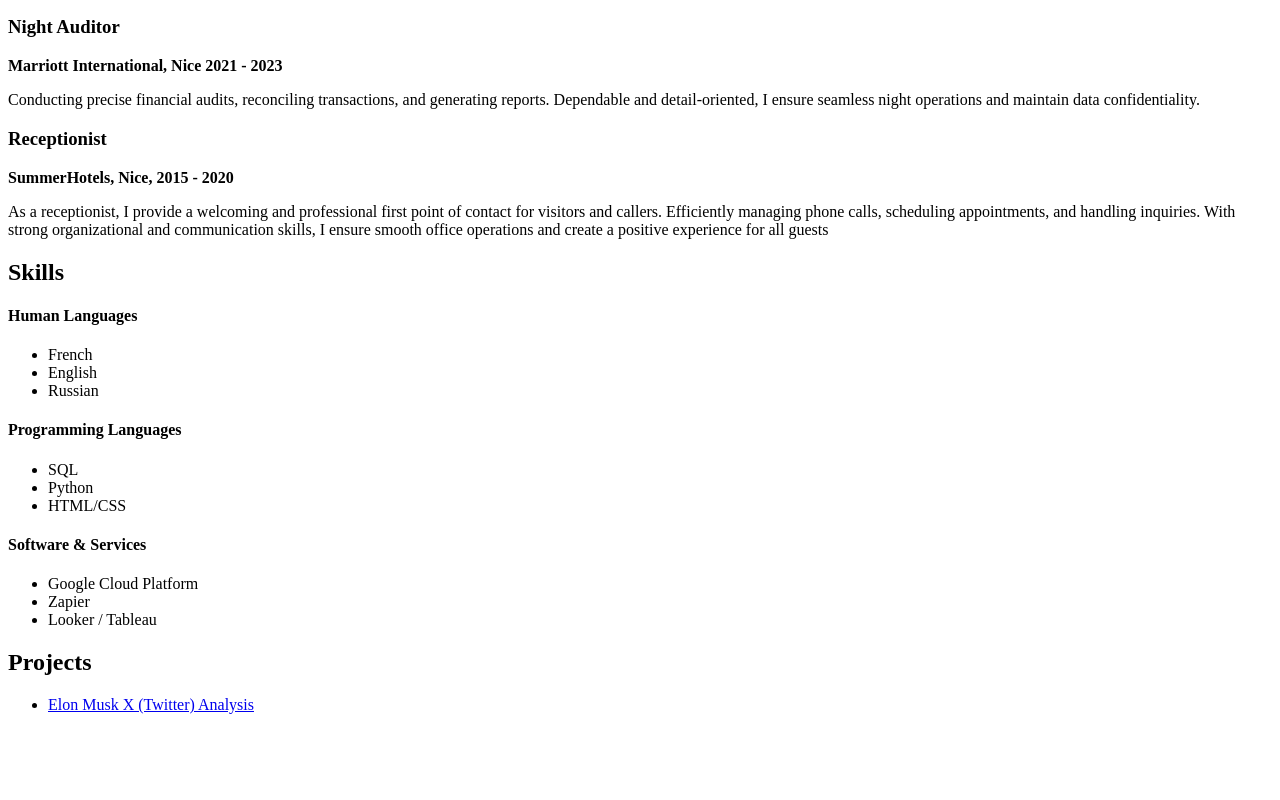
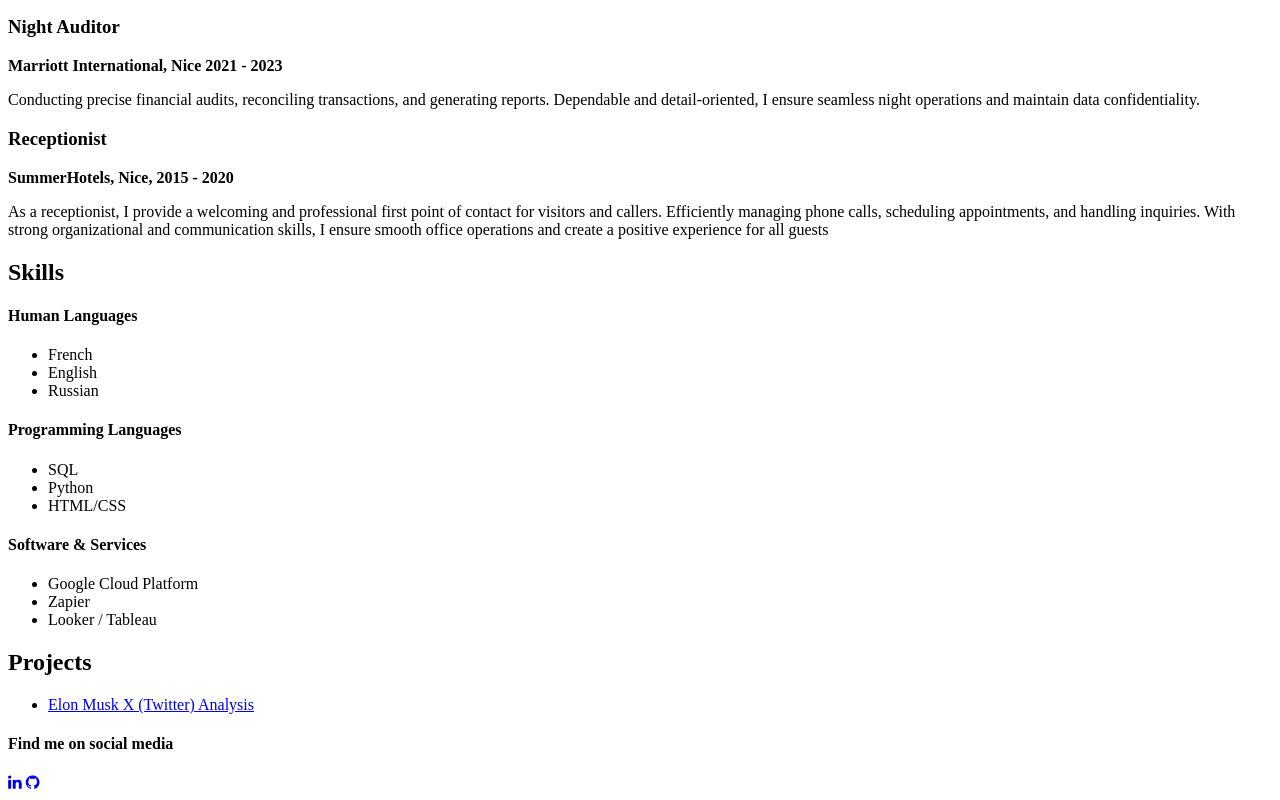
Before and after one commit to schoto/kazbek-cv, a plain HTML site: page index.html in a window 1280 px wide. Shown: the part 643-1443 px from the top of the page. Before the commit the page ends 1373 px from the top, so only its background shows below. Drawn offline with Linux system fonts and the light colour scheme.

Commit message:
added social media links

```diff
--- a/index.html
+++ b/index.html
@@ -5,6 +5,7 @@
       <meta name="viewport" content="width=device-width, initial-scale=1.0">
       <title>My CV</title>
       <link rel="stylesheet" href="styles.css">
+      <link rel="stylesheet" href="https://cdnjs.cloudflare.com/ajax/libs/font-awesome/4.7.0/css/font-awesome.min.css">
    </head>
    <body>
       <header>
@@ -78,7 +79,9 @@
       </ul>
       </section>
       <footer>
-
+         <h4>Find me on social media</h4>
+         <a href="https://www.linkedin.com/in/akhmetkhanov" target="_blank"><i class="fa fa-linkedin"></i></a>
+         <a href="https://www.github.com/schoto" target="_blank"><i class="fa fa-github"></i></a>
       </footer>
       <script src="scripts.js"></script>
    </body>
```
